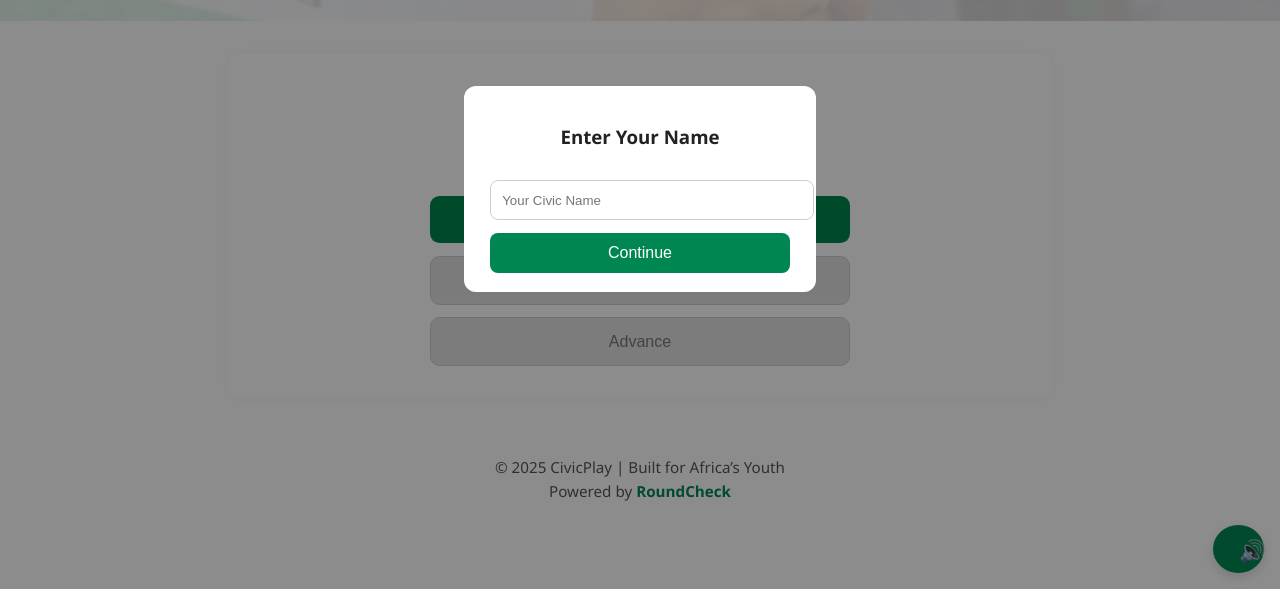
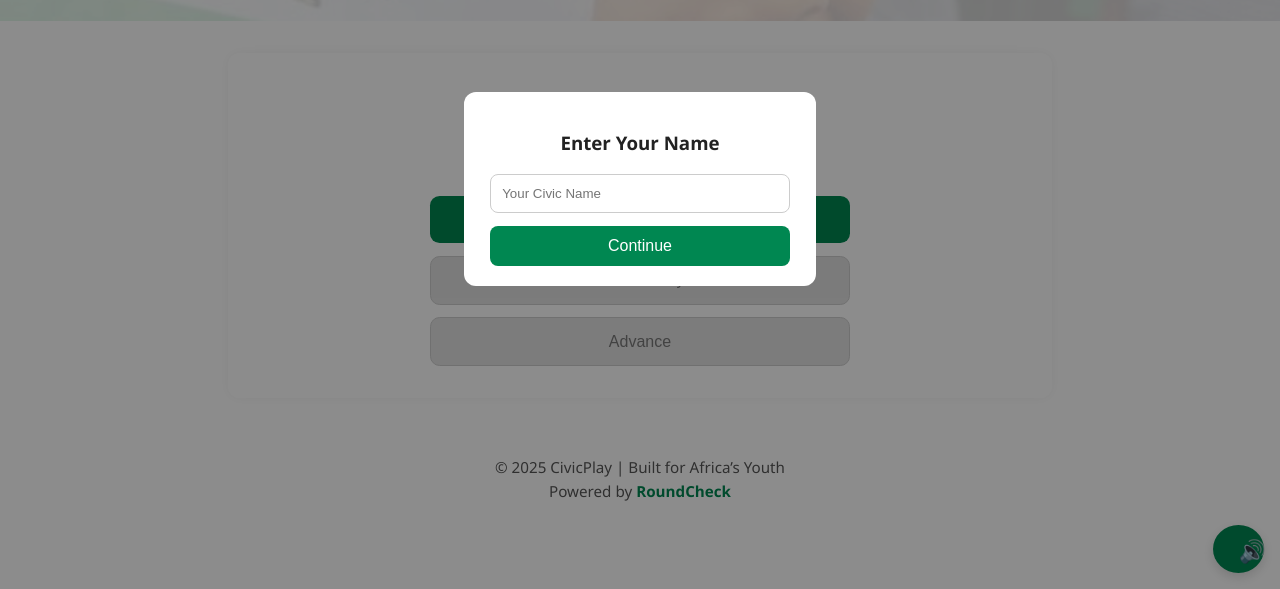
Before and after one commit to rooniecd/civicplay, a plain HTML site: page index.html in a window 1280 px wide. Both pictures are taken after a click on the button "Basic". Shown: the part 211-800 px from the top of the page. Drawn offline with Linux system fonts and the light colour scheme.

Commit message:
UI: watermark logo bigger + darker, fix last question submit, tweaks

```diff
--- a/index.html
+++ b/index.html
@@ -88,9 +88,10 @@ position:fixed; inset:0; background:rgba(0,0,0,.45); display:flex; align-items:c
         <div style="background:white; padding:1.2rem 1.6rem; border-radius:12px; width:300px; text-align:center;">
             <h3>Enter Your Name</h3>
             <input id="playerNameInput" type="text" placeholder="Your Civic Name"
-                style="width:100%; padding:.7rem; border-radius:8px; border:1px solid #ccc; margin:.8rem 0;">
+                style="width:100%; padding:.7rem; border-radius:8px; border:1px solid #ccc; margin:0 0 .8rem 0; box-sizing:border-box;">
             <button id="saveNameBtn"
-                style="width:100%; padding:.7rem; border-radius:8px; background:#008751; color:white;border:none;cursor:pointer;">Continue</button>
+                style="width:100%; padding:.7rem; border-radius:8px; background:#008751; color:white;border:none;cursor:pointer; box-sizing:border-box;">Continue</button>
+
         </div>
     </div>
 
```
